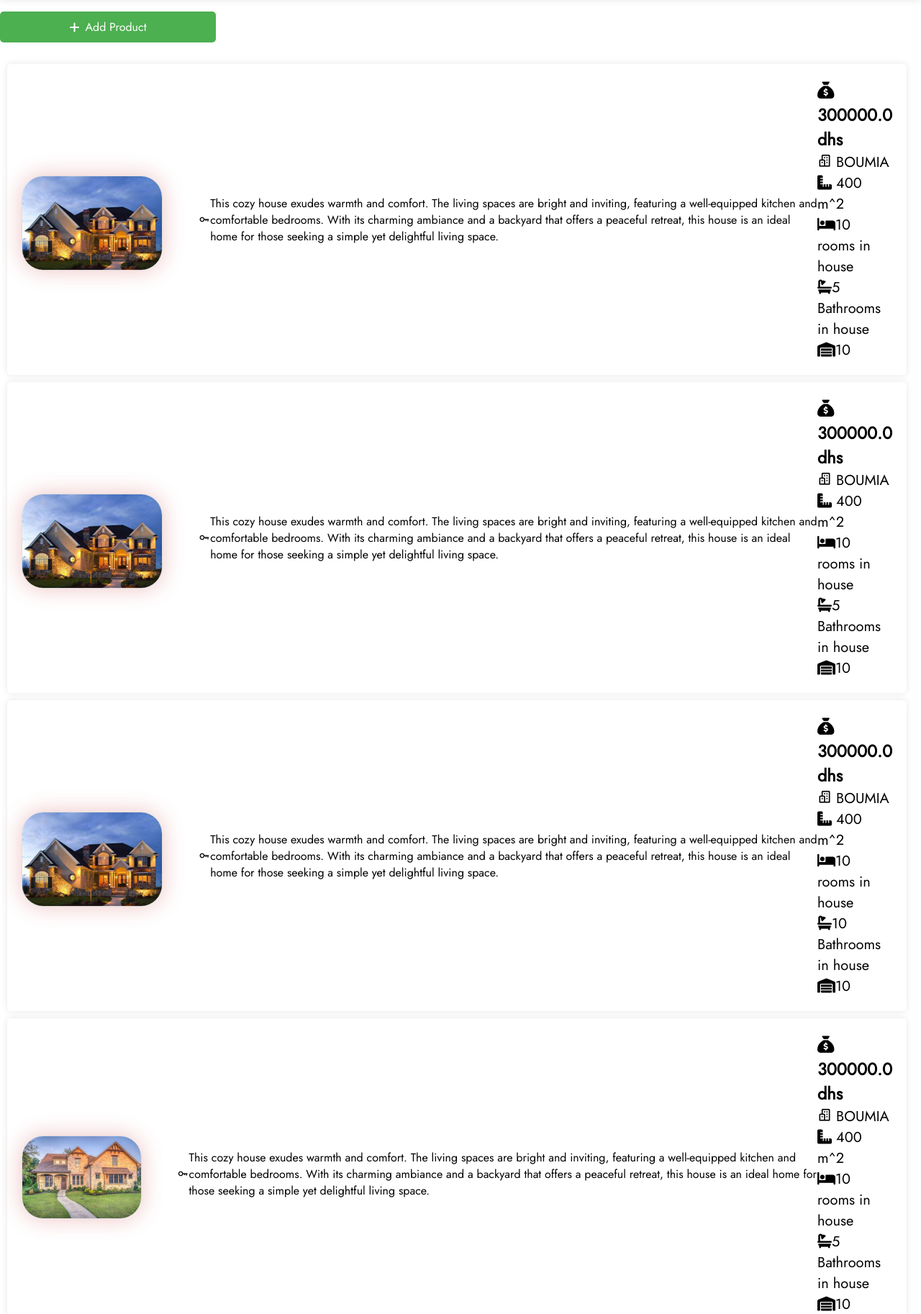
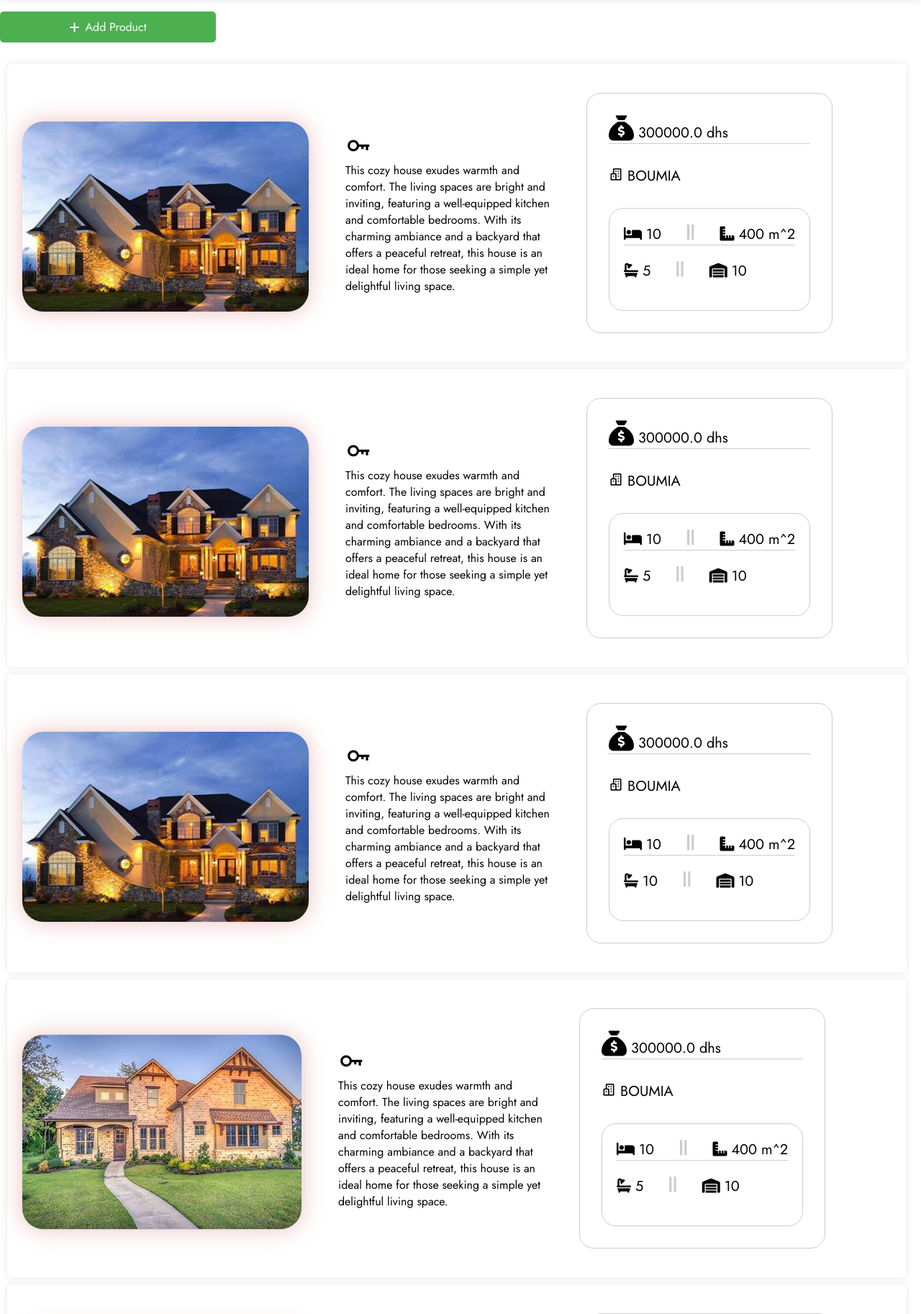
Before and after one commit to GENESESHB/island4u.tech, a Flask app: page /user in a window 1280 px wide. Shown: the part 84-1910 px from the top of the page at 72% size. Run offline with Flask 3, Linux system fonts and the light colour scheme; a user stored in the database is signed in; some libraries are stand-ins or nearby versions.

Commit message:
add new style

```diff
--- a/models/static/style/dashboard.css
+++ b/models/static/style/dashboard.css
@@ -102,6 +102,10 @@ header {
 	box-shadow: 0 0 30px rgba(201, 57, 57, 0.3);
 }
 .product-info {
+	margin: 20px;
+	padding: 30px;
+	border: 1px solid #ccc;
+	border-radius: 20px;
 	display: flex;
 	flex-direction: column;
 	font-size: 20px;
--- a/models/templates/user.html
+++ b/models/templates/user.html
@@ -35,14 +35,28 @@
 				{% for product in user_products %}
 				<div class="card">
 					<img class="product-image" src="{{ url_for('serve_image', filename=product.image_path.split('/')[-1]) }}" alt="Product Image">
-					<i class='bx bx-key'></i><p>{{ product.name }} </p>
+					<a style="max-width: 300px; margin-right: 15px;">
+						<i class='bx bx-key' style="font-size: 38px"></i><p>   {{ product.name }} </p>
+					</a>
 					<div class="product-info">
-						<h3><i class="fa-solid fa-sack-dollar"></i> {{ product.price }} dhs </h3>
-						<p><i class='bx bx-buildings'></i> {{ product.city }}</p>
-						<p><i class="fa-solid fa-ruler-combined"></i> {{ product.section }} m^2</p>
-						<p><i class="fa-solid fa-bed"></i>{{ product.num_rooms }} rooms in house</p>
-						<p><i class="fa-solid fa-bath"></i>{{ product.num_bain }} Bathrooms in house</p>
-						<p><i class="fa-solid fa-warehouse"></i>{{ product.window_per_house }}</p>
+						<li style="border-bottom: 1px solid #ccc; margin-bottom: 30px;">
+							<i class="fa-solid fa-sack-dollar" style="font-size: 35px;"></i>   {{ product.price }} dhs
+						</li>
+						<p style="margin-bottom: 30px;">
+						     <i class='bx bx-buildings'></i>   {{ product.city }}
+						</p>
+						<a style="border: 1px solid #ccc; border-radius: 20px; padding: 20px;">
+						   <p style="border-bottom: 1px solid #ccc; margin-bottom: 20px;">
+						        <i class="fa-solid fa-bed"></i> {{ product.num_rooms }}
+							    <i class="fa-solid fa-grip-lines-vertical" style="color: #ccc; font-size: 25px; margin-left: 30px; margin-right: 30px"></i>
+						        <i class="fa-solid fa-ruler-combined"></i>    {{ product.section }} m^2
+						   </p>
+						   <p style="margin-bottom: 20px; margin-bottom: 20px;">
+						        <i class="fa-solid fa-bath"></i>    {{ product.num_bain }}
+							    <i class="fa-solid fa-grip-lines-vertical" style="color: #ccc; font-size: 25px; margin-left: 30px; margin-right: 30px;"></i>
+						        <i class="fa-solid fa-warehouse"></i>     {{ product.window_per_house }}
+						   </p>
+						</a>
 					</div>
 				</div>
 				{% endfor %}
```
Also changed, not shown: instance/imobilier.db, models/uploads/0bd3a5c5-0cbe-415f-826f-f7fa5f37128ftélécharger.jpg (added), models/uploads/976f0b50-3bf4-48a7-a5d6-0e56e31e03aeOIP (1).jpg (added), models/uploads/a4396476-6732-4937-aa9a-2f86faf0ff6dR.jpg (added).
